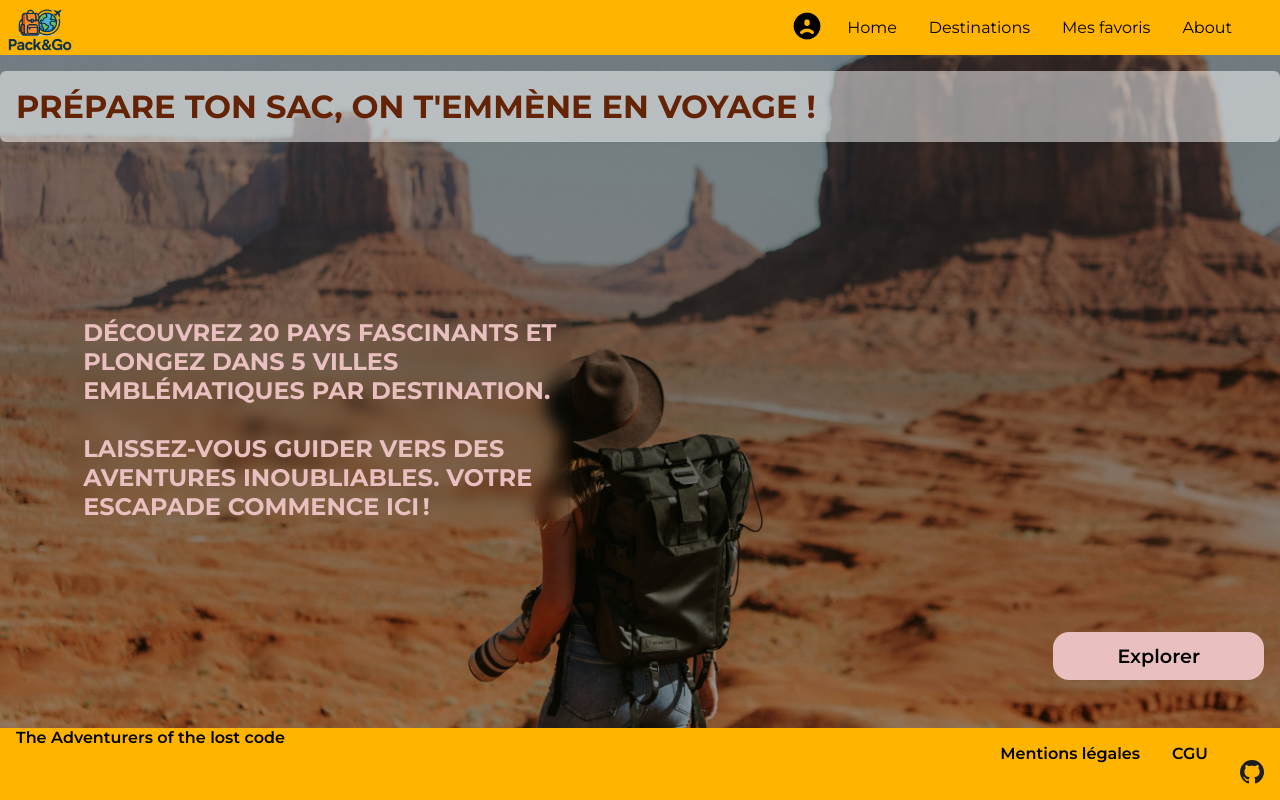
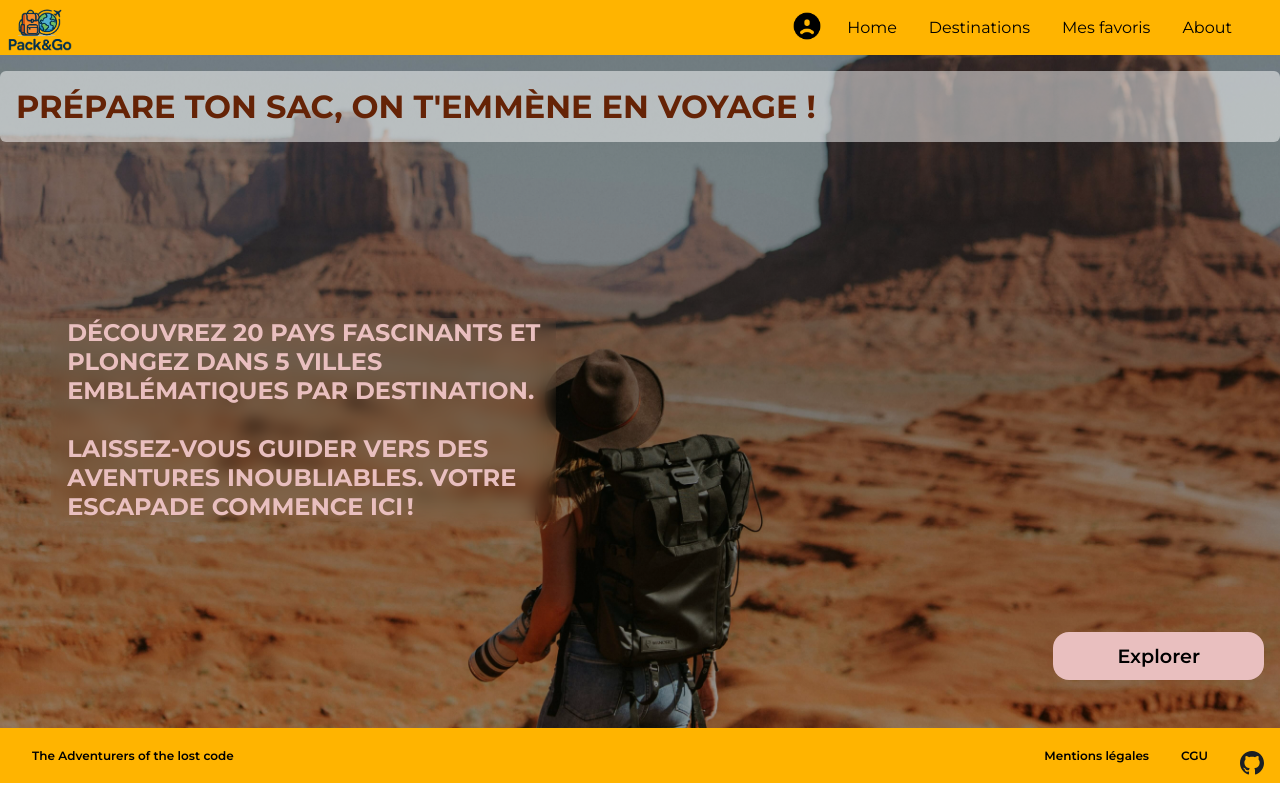
Before and after one commit to wildcodeschool-2025-03/JS-WestDevs-P2-PackAndGo, a React (Vite) app in the folder client/: page / in a window 1280 px wide. Built offline with nearby package versions, Linux system fonts and the light colour scheme.

Commit message:
work in progress

```diff
--- a/client/src/components/Footer/Footer.css
+++ b/client/src/components/Footer/Footer.css
@@ -3,7 +3,17 @@
   display: flex;
   justify-content: space-between;
   font-weight: 600;
-
+  min-height: 55px;
+  article {
+    display: flex;
+    /* flex-direction: column;
+    justify-content: center; */
+    align-items: center;
+    p {
+      font-size: 12px;
+      padding-left: 16px;
+    }
+  }
   .github-logo-left {
     width: 24px;
   }
@@ -12,8 +22,11 @@
     list-style: none;
     margin: 0;
     flex-wrap: wrap;
+    align-items: center;
+    font-size: 12px;
+  }
   li {
-      padding: 1rem;
+    padding: 0 16px;
     a {
       text-decoration: none;
       color: black;
@@ -22,14 +35,12 @@
       }
     }
   }
-  }
-}
   .github-logo-right {
     display: none;
     width: 24px;
   }
 
-@media (min-width: 360px) {
+  @media (min-width: 768px) {
     .github-logo-left {
       display: none;
     }
@@ -42,3 +53,4 @@
   article {
     padding-left: 16px;
   }
+}
--- a/client/src/components/Footer/Footer.tsx
+++ b/client/src/components/Footer/Footer.tsx
@@ -3,12 +3,12 @@ function Footer() {
   return (
     <div className="footer-container">
       <article>
-        <p>The Adventurers of the lost code</p>
         <img
           className="github-logo-left"
           src="logo-github.svg"
           alt="GitHub logo"
         />
+        <p>The Adventurers of the lost code</p>
       </article>
       <ul>
         <li>
```
Lines whose indentation alone changed are shown as unchanged.
